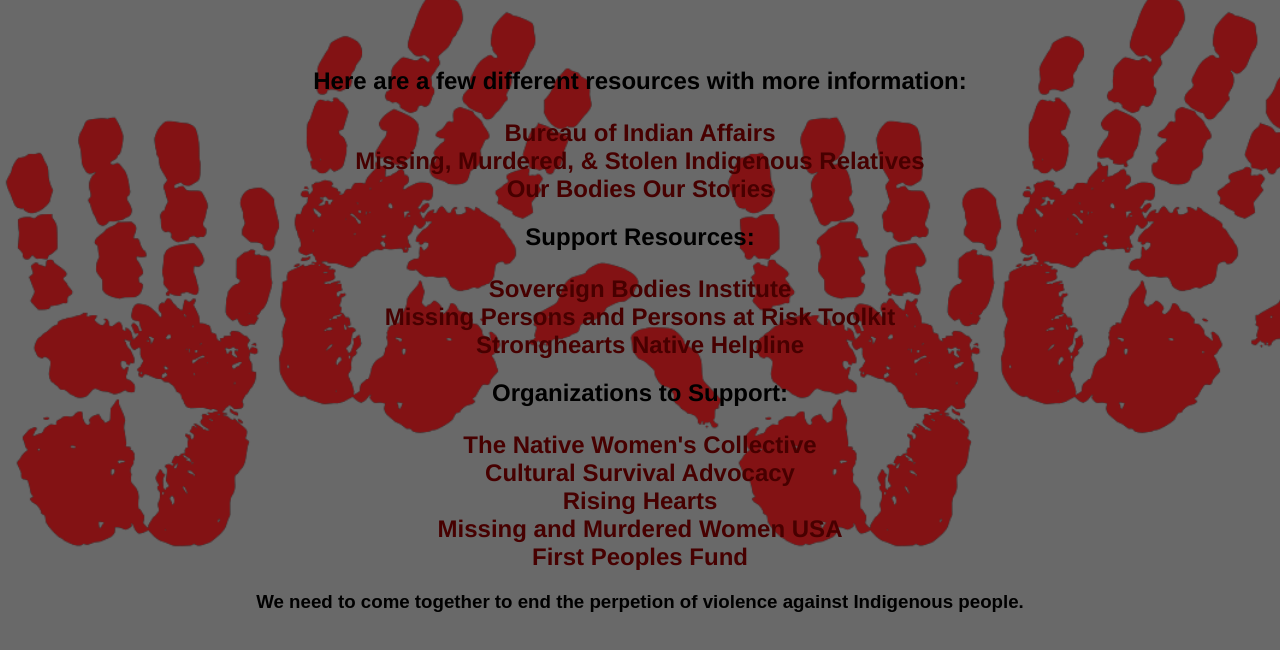
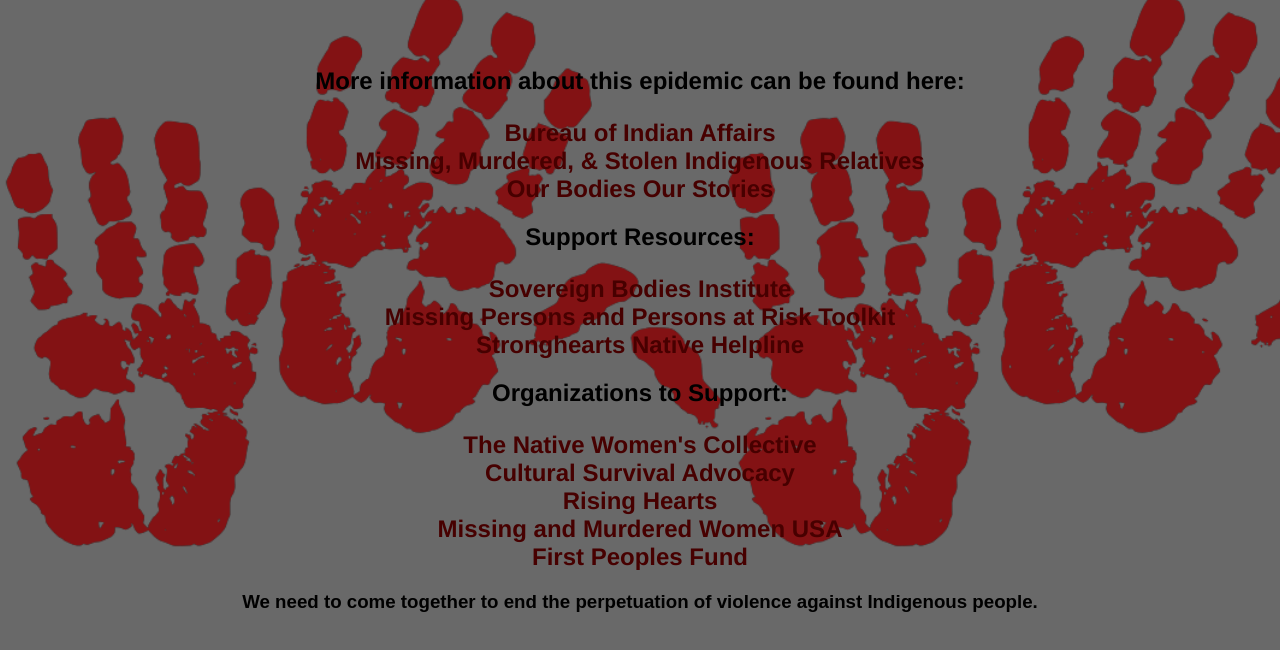
Before and after one commit to apricityandwanderlust/MMIW, a plain HTML site: page index.html in a window 1280 px wide. Shown: the part 90-740 px from the top of the page. Drawn offline with Linux system fonts and the light colour scheme.

Commit message:
fixwords

```diff
--- a/index.html
+++ b/index.html
@@ -13,7 +13,7 @@
 
 
     <h1>Missing And Murdered Indigenous People</h1><br>
-    <h2>Here are a few different resources with more information:</p>
+    <h2>More information about this epidemic can be found here:</p>
     <a target="_blank" href="https://www.bia.gov/service/mmu">Bureau of Indian Affairs</a><br>
     <a target="_blank" href="https://www.risinghearts.org/nomorestolenrelatives">Missing, Murdered, & Stolen Indigenous Relatives</a><br>
     <a target="_blank" href="https://www.uihi.org/projects/our-bodies-our-stories/">Our Bodies Our Stories</a><br>
@@ -28,7 +28,7 @@
     <a target="_blank" href="https://mmiwusa.org/">Missing and Murdered Women USA</a><br>
     <a target="_blank" href="https://www.firstpeoplesfund.org/">First Peoples Fund</a><br>
 
-    <h3>We need to come together to end the perpetion of violence against Indigenous people.</h3>
+    <h3>We need to come together to end the perpetuation of violence against Indigenous people.</h3>
 
 
 
```
